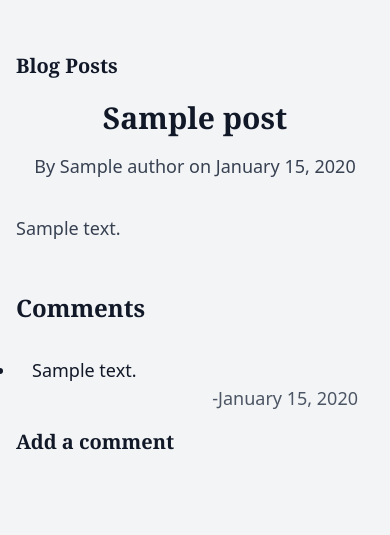
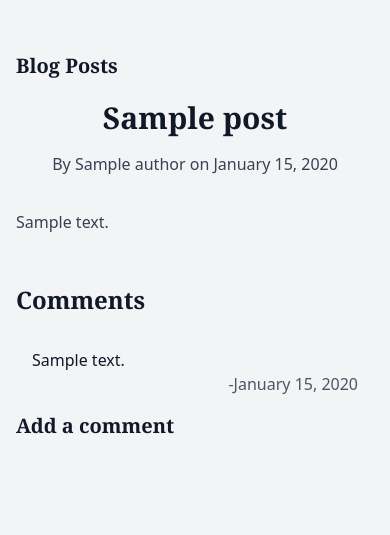
Before and after one commit to jnale-hub/django-blogging-system, a Django app: page /post/1/ in a window 390 px wide. Shown: the top 535 px of the page. Run offline with Django 5.2, Linux system fonts and the light colour scheme; tables that the repository leaves empty hold one stand-in row (values such as "Sample post"); some libraries are stand-ins or nearby versions.

Commit message:
Update style

```diff
--- a/blog/templates/base.html
+++ b/blog/templates/base.html
@@ -8,7 +8,7 @@
     <title>{% block title %}Blog{% endblock %}</title>
     <script src="https://cdn.tailwindcss.com?plugins=forms,typography"></script>
 </head>
-<body class="bg-gray-100 text-gray-900 text-lg">
+<body class="bg-gray-100 text-gray-900 md:text-lg">
     <div class="container mx-auto px-4 py-8">
         <main class="max-w-3xl mx-auto">
             {% block content %}{% endblock %}
--- a/blog/templates/post_detail.html
+++ b/blog/templates/post_detail.html
@@ -10,13 +10,13 @@
 
 <div class="mb-12"><h1 class="text-3xl font-bold font-serif mb-4 text-center">{{ post.title }}</h1>
 <p class="text-gray-700 mb-4 text-center">By {{ post.author.name }} on {{ post.published_date|date:"F j, Y" }}</p>
-<div class="prose prose-lg my-8">
+<div class="prose md:prose-lg my-8">
     {{ post.content | markdownify }}
 </div>
 </div>
 <div class="mb-12">
     <h2 class="text-2xl font-bold font-serif mb-4">Comments</h2>
-    <ul class="space-y-4 list-disc">
+    <ul class="space-y-4">
         {% for comment in post.comments.all %}
             <li class="p-4">
                 <p>{{ comment.content }}</p><p class="text-right text-gray-600">-{{ comment.created|date:"F j, Y" }}</p>
--- a/blog/templates/post_list.html
+++ b/blog/templates/post_list.html
@@ -12,7 +12,7 @@
             <a href="{% url 'post_detail' post.pk %}" class="text-2xl font-semibold font-serif hover:underline">{{ post.title }}</a>
             <p class="text-gray-700">{{ post.published_date|date:"F j, Y" }}</p>
 
-            <div class="prose prose-lg my-4 line-clamp-4">
+            <div class="prose md:prose-lg my-4 line-clamp-4">
               {{ post.content | markdownify }}
           </div>
           <p class="text-gray-700 text-right">-{{ post.author.name }}</p>
```
